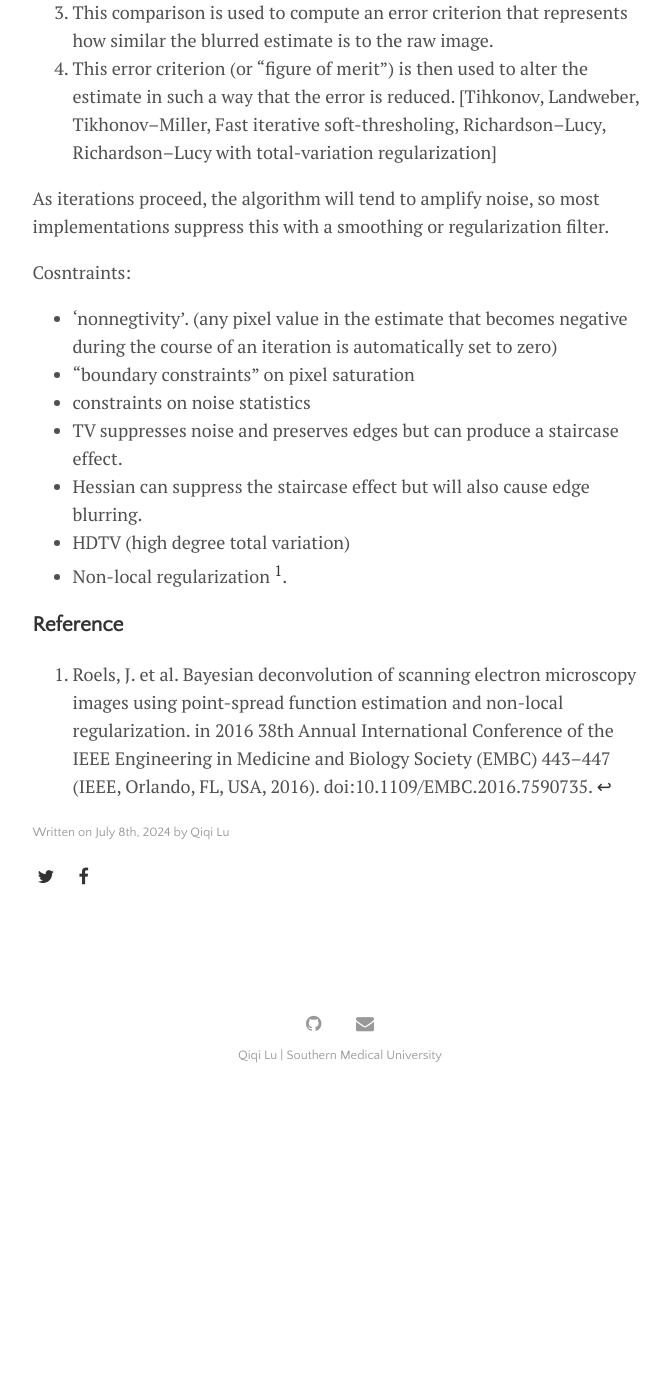
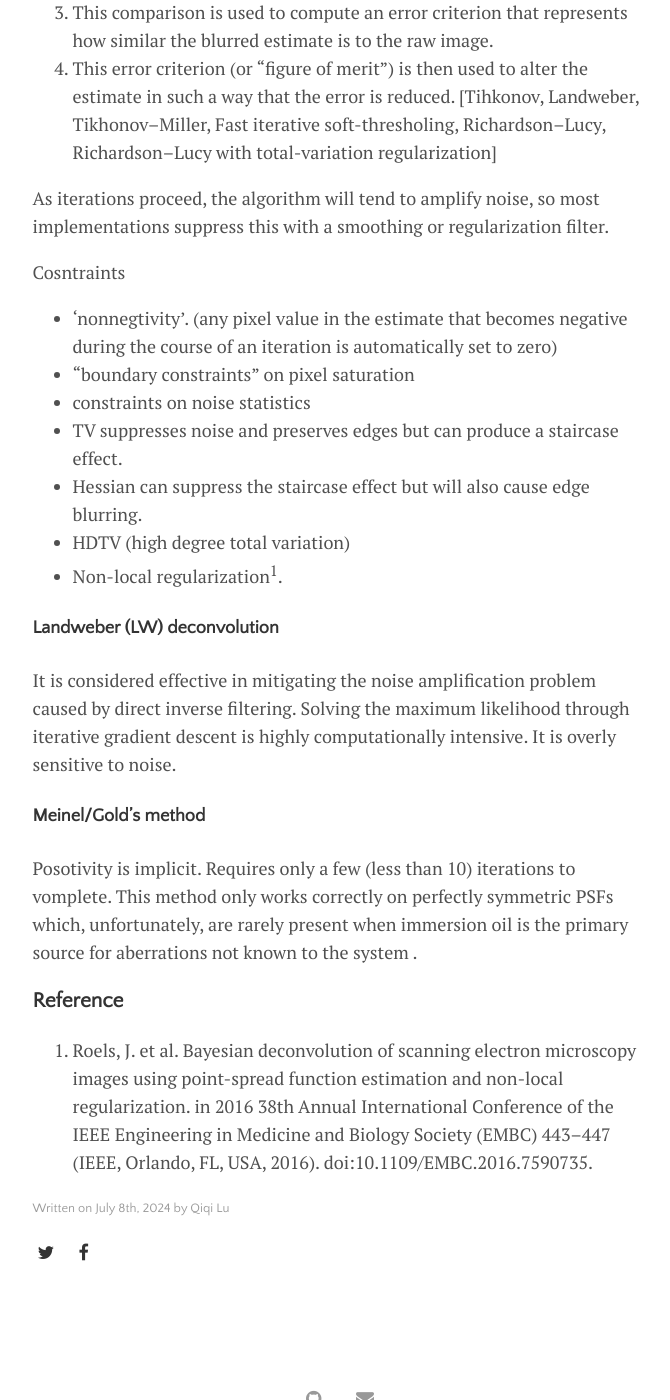
Before and after one commit to Recklexx/Recklexx.github.io, a Jekyll site: the page built from _posts/blogs/2024-07-08-dcv.md, in a window 1280 px wide and 1400 px high, scrolled down 4779 px. Shown: the whole window, without its empty margins (300-970 px from the left). Built offline with Jekyll 4.4.1, drawn with Linux system fonts in a browser that asks for light colours; formulas are drawn with MathJax 3; before the commit the page ends 5880 px from its top, so only the background shows below that.

Commit message:
Update 2024-07-08-dcv.md

```diff
--- a/_posts/blogs/2024-07-08-dcv.md
+++ b/_posts/blogs/2024-07-08-dcv.md
@@ -134,14 +134,24 @@ High sensitivity to PSF quality
 
 As iterations proceed, the algorithm will tend to amplify noise, so most implementations suppress this with a smoothing or regularization filter.
 
-Cosntraints:
+Cosntraints
 * 'nonnegtivity'. (any pixel value in the estimate that becomes negative during the course of an iteration is automatically set to zero)
 * “boundary constraints” on pixel saturation
 * constraints on noise statistics
 * TV suppresses noise and preserves edges but can produce a staircase effect.
 * Hessian can suppress the staircase effect but will also cause edge blurring.
 * HDTV (high degree total variation)
-* Non-local regularization [^1].
+* Non-local regularization<sup>1</sup>.
+
+#### Landweber (LW) deconvolution
+It is considered effective in mitigating the noise amplification problem caused by direct inverse filtering.
+Solving the maximum likelihood through iterative gradient descent is highly computationally intensive.
+It is overly sensitive to noise.
+
+#### Meinel/Gold's method
+Posotivity is implicit.
+Requires only a few (less than 10) iterations to vomplete.
+This method only works correctly on perfectly symmetric PSFs which, unfortunately, are rarely present when immersion oil is the primary source for aberrations not known to the system .
 
 ### Reference
-[^1]: Roels, J. et al. Bayesian deconvolution of scanning electron microscopy images using point-spread function estimation and non-local regularization. in 2016 38th Annual International Conference of the IEEE Engineering in Medicine and Biology Society (EMBC) 443–447 (IEEE, Orlando, FL, USA, 2016). doi:10.1109/EMBC.2016.7590735.
+1. Roels, J. et al. Bayesian deconvolution of scanning electron microscopy images using point-spread function estimation and non-local regularization. in 2016 38th Annual International Conference of the IEEE Engineering in Medicine and Biology Society (EMBC) 443–447 (IEEE, Orlando, FL, USA, 2016). doi:10.1109/EMBC.2016.7590735.
```
